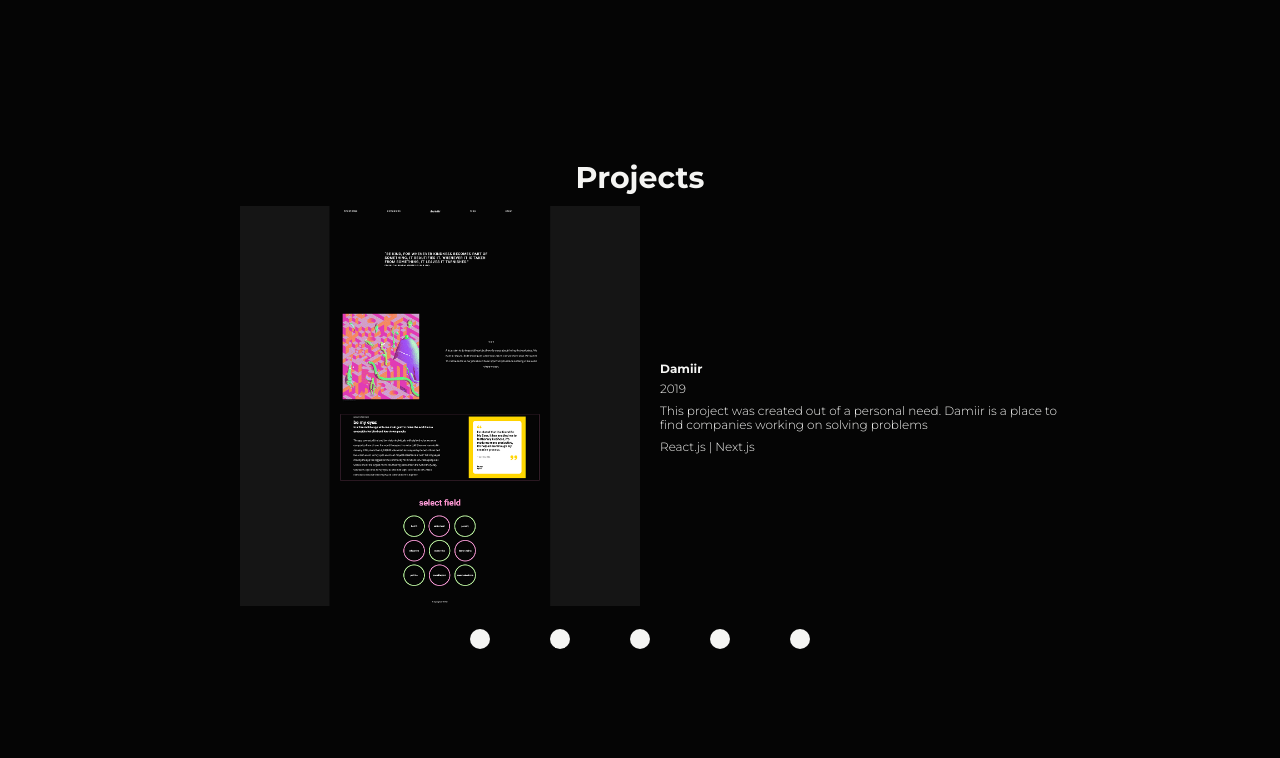
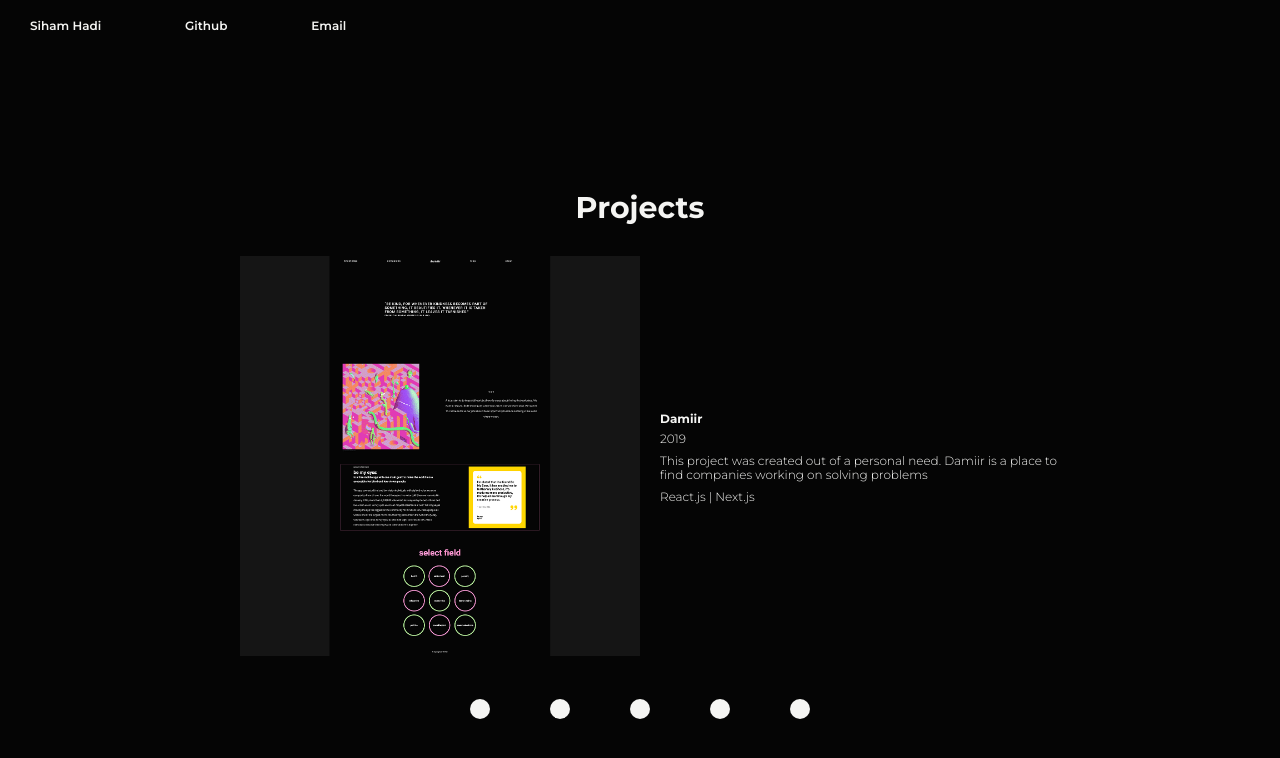
Before and after one commit to csobr/ip2_fe19, a Next.js app: page / in a window 1280 px wide. Shown: the top 758 px of the page. Built offline with nearby package versions, Linux system fonts and the light colour scheme.

Commit message:
Added nav + small fixes

```diff
--- /dev/null
+++ b/src/components/navBar.js
@@ -0,0 +1,17 @@
+import React from "react";
+
+export default function NavBar() {
+  return (
+    <nav>
+      <ul>
+        <li>Siham Hadi</li>
+        <li>
+          <a href="https://github.com/csobr">Github</a>
+        </li>
+        <li>
+          <a href="mailto:siham.hadi@live.se">Email</a>
+        </li>
+      </ul>
+    </nav>
+  );
+}
--- a/src/components/pagination.js
+++ b/src/components/pagination.js
@@ -7,7 +7,7 @@
   }
 
   return (
-    <nav>
+    <div>
       <div className="pagination">
         {pageNumbers.map(number => (
           <div key={number} className="dots">
@@ -17,7 +17,7 @@
           </div>
         ))}
       </div>
-    </nav>
+    </div>
   );
 };
 export default Pagination;
--- a/src/pages/index.js
+++ b/src/pages/index.js
@@ -2,7 +2,8 @@
 import Projects from "../components/project";
 import Pagination from "../components/pagination";
 import axios from "axios";
-import "../styles/projects.scss";
+import "../styles/main.scss";
+import Navbar from "../components/navBar";
 
 function Project() {
   const [projects, setProjects] = useState([]);
@@ -32,6 +33,7 @@
   const paginate = pageNumber => setCurrentPage(pageNumber);
   return (
     <div>
+      <Navbar />
       <div className="projects--wrapper">
         <div className="slider">
           <h2 className="projects--header">Projects</h2>
--- a/src/styles/projects.scss
+++ b/src/styles/main.scss
@@ -40,6 +40,35 @@
   background-color: $secondary;
   color: $primary;
 }
+// nav
+nav {
+  display: flex;
+  height: 5rem;
+  align-items: center;
+  width: 40rem;
+  font-size: 1.2rem;
+  padding-left: 3rem;
+  ul {
+    display: grid;
+    font-weight: 600;
+    cursor: pointer;
+    width: 400px;
+    color: $primary;
+
+    li {
+      justify-content: center;
+      grid-row: 1;
+      list-style: none;
+    }
+    a {
+      text-decoration: none;
+      color: $primary;
+      &:hover {
+        border-bottom: 0.1rem solid $primary;
+      }
+    }
+  }
+}
 .projects--wrapper {
   display: flex;
   flex-wrap: wrap;
@@ -64,6 +93,7 @@
   grid-template-columns: repeat(auto-fit, 40rem);
   grid-template-rows: auto;
   justify-content: center;
+  padding: 2rem;
   -webkit-animation: fadein 2s; /* Safari, Chrome and Opera > 12.1 */
   -moz-animation: fadein 2s; /* Firefox < 16 */
   -ms-animation: fadein 2s; /* Internet Explorer */
```
